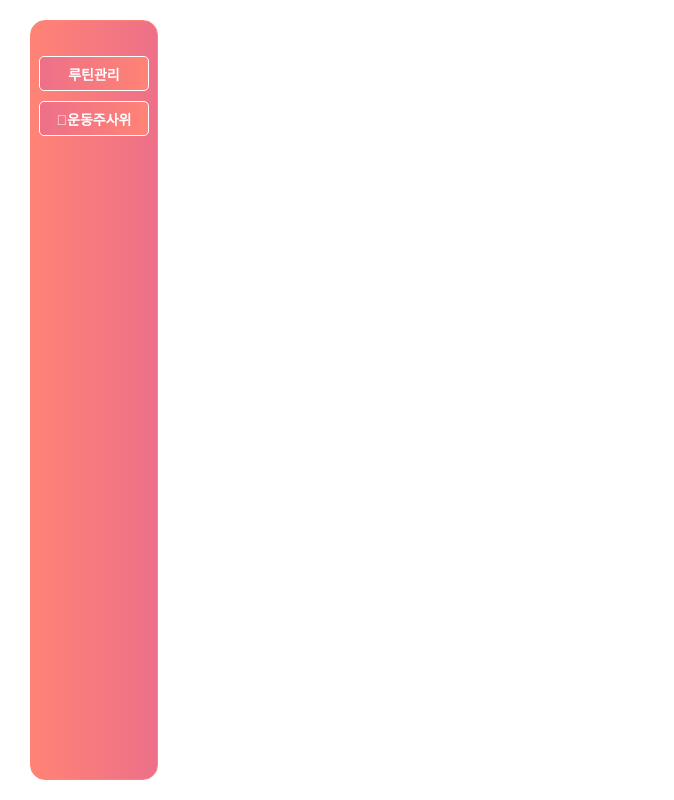
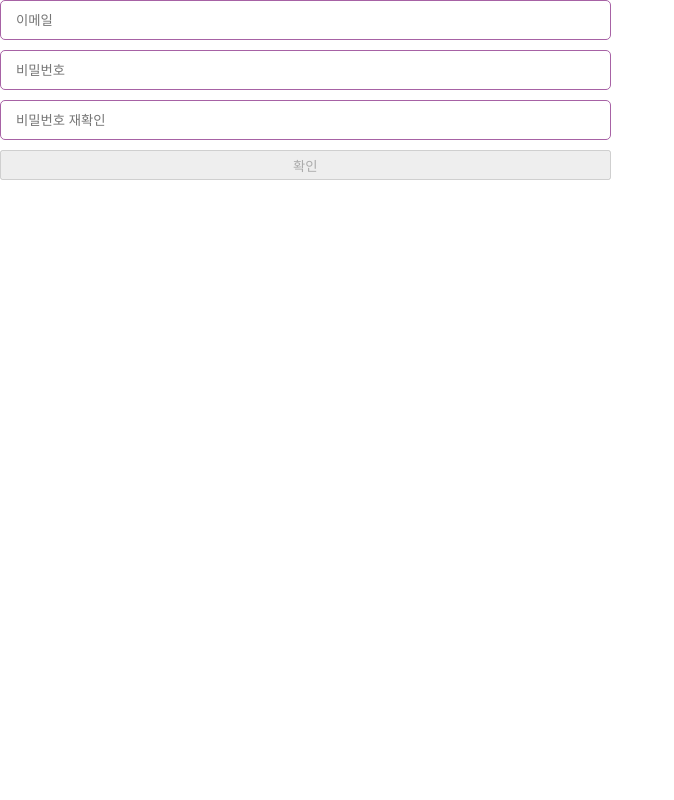
Before and after one commit to KMS9612/workout-react, a React (Create React App) app: page /signup in a window 1280 px wide. Before the commit this address had no page. Shown: the whole page, without its empty margins (0-674 px from the left). Built offline with nearby package versions, Linux system fonts and the light colour scheme.

Commit message:
signup 백엔드 연동 완료 (cors해결) / Emotion 다운로드(다음 주말에 변경 및 컴포넌트 구조 변경)

```diff
--- a/package.json
+++ b/package.json
@@ -3,9 +3,11 @@
   "version": "0.1.0",
   "private": true,
   "dependencies": {
+    "@emotion/styled": "^11.11.0",
     "@testing-library/jest-dom": "^5.16.5",
     "@testing-library/react": "^13.4.0",
     "@testing-library/user-event": "^13.5.0",
+    "axios": "^1.4.0",
     "react": "^18.2.0",
     "react-dom": "^18.2.0",
     "react-router": "^6.14.1",
--- a/src/App.css
+++ b/src/App.css
@@ -9,7 +9,6 @@
 .home_wrapper {
   width: 100%;
   height: 100%;
-  border-radius: 15px;
   background: linear-gradient(to right, var(--wo-primary), var(--wo-purple));
   display: flex;
   justify-content: center;
--- a/src/App.jsx
+++ b/src/App.jsx
@@ -1,11 +1,11 @@
 import "./App.css";
-import LoginForm from "./component/common/loginForm/loginForm";
+import Login from "./pages/login";
 
 function App() {
   return (
     <div className="home_wrapper">
       <div className="login_wrap">
-        <LoginForm />
+        <Login />
       </div>
     </div>
   );
--- a/src/component/common/layout/layout.jsx
+++ b/src/component/common/layout/layout.jsx
@@ -1,14 +1,15 @@
 import Navigation from "./nav";
 import "../../../style/layout.css";
+import { useLocation } from "react-router";
 
 export default function Layout(props) {
-  // 현재 path정보를 저장하는 변수
-  const currentUrl = window.location.pathname;
-  // path정보에 따라 layout을 숨겨주는 배열
-  const hiddenLayout = ["/"];
+  const location = useLocation();
+  const hiddenLayout = ["/", "/signup", "/login"]; // nav를 숨기고 싶은 페이지를 배열에 추가
+  const isHidden = hiddenLayout.includes(location.pathname);
+
   return (
     <div className="body_wrapper">
-      {!hiddenLayout.includes(currentUrl) ? <Navigation /> : <span></span>}
+      {!isHidden && <Navigation />}
       {props.children}
     </div>
   );
--- a/src/component/common/loginForm/loginForm.jsx
+++ b/src/component/common/loginForm/loginForm.jsx
@@ -1,7 +1,8 @@
 import { useState } from "react";
 import { Link } from "react-router-dom";
 import LoginInput from "../../util/inputs/loginInput";
-import "./loginForm.css";
+import "../../../style/loginForm.css";
+
 export default function LoginForm() {
   const [isEmail, setIsEmail] = useState(true);
   const checkEmail = (event) => {
@@ -21,13 +22,15 @@ export default function LoginForm() {
       <LoginInput isEmail={isEmail} checkEmail={checkEmail} />
       <input type="password" placeholder="비밀번호를 입력해 주세요" />
       <Link className="default_link" to="/routine">
-        <button className="login_btn">로그인</button>
+        <button type="button" className="login_btn">
+          로그인
+        </button>
       </Link>
-      <div className="signup_btn_wrap">
-        <button type="" className="signup_btn">
+      <Link className="default_link" to="/signup">
+        <button type="button" className="signup_btn">
           회원가입
         </button>
-      </div>
+      </Link>
     </form>
   );
 }
--- a/src/component/util/inputs/loginInput.jsx
+++ b/src/component/util/inputs/loginInput.jsx
@@ -3,9 +3,7 @@ import "./loginInput.css";
 export default function LoginInput(props) {
   return (
     <>
-      <label className="warning">
-        {props.isEmail ? "" : "이메일 형식에 맞지 않습니다."}
-      </label>
+      <label className="warning">{props.isEmail ? "" : "이메일 형식에 맞지 않습니다."}</label>
       <input
         type="email"
         className="login_input"
--- a/src/index.js
+++ b/src/index.js
@@ -8,6 +8,7 @@ import { BrowserRouter, Route, Routes } from "react-router-dom";
 import DicePage from "./pages/dice";
 import RoutinePage from "./pages/routine";
 import Layout from "./component/common/layout/layout";
+import SignUp from "./pages/signup";
 
 const root = ReactDOM.createRoot(document.getElementById("root"));
 
@@ -19,6 +20,7 @@ root.render(
           <Route path="/" element={<App />} />
           <Route path="/routine" element={<RoutinePage />} />
           <Route path="/dice" element={<DicePage />} />
+          <Route path="/signup" element={<SignUp />} />
         </Routes>
       </Layout>
     </BrowserRouter>
--- /dev/null
+++ b/src/pages/login.jsx
@@ -0,0 +1,5 @@
+import LoginForm from "../component/common/loginForm/loginForm";
+
+export default function Login() {
+  return <LoginForm />;
+}
--- /dev/null
+++ b/src/pages/signup.jsx
@@ -0,0 +1,69 @@
+import axios from "axios";
+import { useState } from "react";
+
+export default function SignUp() {
+  const [EMAIL_DATA, setEMAIL_DATA] = useState("");
+  const [PASSWORD_DATA, setPASSWORD_DATA] = useState("");
+  const [isMatch, setIsMatch] = useState();
+
+  const onClickCofirmSignup = async () => {
+    await axios({
+      method: "post",
+      url: "http://localhost:8080/CREATE_USER",
+      data: {
+        email: EMAIL_DATA,
+        password: PASSWORD_DATA,
+      },
+    }).then((res) => {
+      console.log(res.data);
+    });
+  };
+
+  const onChangeSaveValue = (event) => {
+    let status = event.currentTarget.dataset.status; // data-status 정보를 담는 변수
+    let targetValue = event.currentTarget.value;
+
+    if (status === "email") {
+      setEMAIL_DATA(targetValue);
+    } else if (status === "password") {
+      setPASSWORD_DATA(targetValue);
+    }
+  };
+
+  const checkPasswordMatch = (event) => {
+    let password_match = event.currentTarget.value;
+    if (!PASSWORD_DATA || PASSWORD_DATA !== password_match) {
+      setIsMatch(false);
+      return;
+    } else if (PASSWORD_DATA === password_match) {
+      setIsMatch(true);
+    }
+  };
+
+  return (
+    <div className="">
+      <form action="">
+        <input placeholder="이메일" type="email" data-status="email" onChange={onChangeSaveValue} />
+        <input
+          placeholder="비밀번호"
+          type="password"
+          data-status="password"
+          onChange={onChangeSaveValue}
+        />
+        <input
+          placeholder="비밀번호 재확인"
+          type="password"
+          data-status="password_match"
+          onChange={checkPasswordMatch}
+        />
+        <button
+          type="button"
+          className="confirm_signup"
+          onClick={onClickCofirmSignup}
+          disabled={!isMatch}>
+          확인
+        </button>
+      </form>
+    </div>
+  );
+}
--- a/src/style/layout.css
+++ b/src/style/layout.css
@@ -3,5 +3,4 @@
   height: 100vh;
   display: flex;
   flex-direction: row;
-  padding: 20px;
 }
--- a/src/component/common/loginForm/loginForm.css
+++ b/src/style/loginForm.css
@@ -10,6 +10,9 @@
   text-decoration: none;
   width: 100%;
   height: 100%;
+  display: flex;
+  justify-content: center;
+  align-items: center;
 }
 .login_form > form {
   width: 100%;
@@ -20,10 +23,7 @@
 }
 form > h2 {
   margin-bottom: 50px;
-  color: linear;
-  background: linear-gradient(to right, var(--wo-primary), var(--wo-purple));
-  background-clip: text;
-  -webkit-text-fill-color: transparent;
+  color: #fff;
 }
 form > input {
   width: 100%;
@@ -37,10 +37,6 @@ form > input {
 form > input:focus {
   border: 1px solid #ed7089;
 }
-form > button {
-  width: 100%;
-  height: 30px;
-}
 
 .login_btn {
   width: 100%;
@@ -51,28 +47,15 @@ form > button {
   border: none;
   border-radius: 5px;
   background: linear-gradient(to right, var(--wo-primary), var(--wo-purple));
-  cursor: pointer;
 }
-.signup_btn_wrap {
+.default_link > .signup_btn {
   width: 100%;
   height: 30px;
-  z-index: 0;
-  background: linear-gradient(to right, var(--wo-primary), var(--wo-purple));
-  display: flex;
-  justify-content: center;
-  align-items: center;
-  border-radius: 5px;
-}
-.signup_btn {
-  width: 98%;
-  height: 25px;
   color: var(--wo-primary);
   font-weight: 700;
-  border: none;
+  border: 1px solid #ed7089;
   border-radius: 5px;
-  z-index: 1;
   background-color: #fff;
-  cursor: pointer;
 }
 .login_form {
   width: 100%;
```
Also changed, not shown: 1 other file (tests, documents, lock files or other folders).
